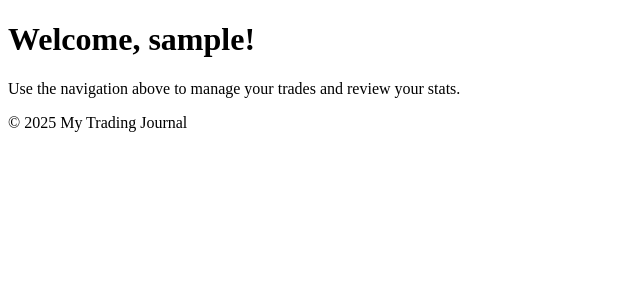
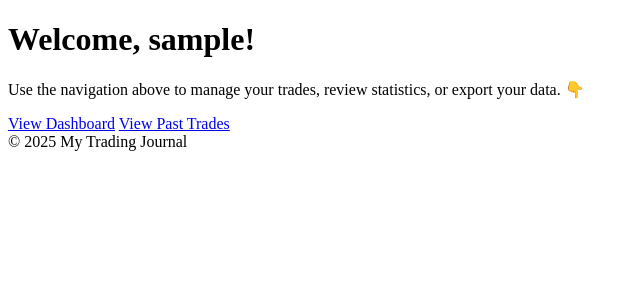
Before and after one commit to BeamingMonkey/option-journal-, a Flask app: page / in a window 1280 px wide. Shown: the part 44-344 px from the top of the page, without its empty margins (0-640 px from the left). Run offline with Flask 2, Linux system fonts and the light colour scheme; the visitor is signed in with stand-in values (Sample User, id 1); some libraries are stand-ins or nearby versions.

Commit message:
Update index.html

```diff
--- a/templates/index.html
+++ b/templates/index.html
@@ -3,6 +3,12 @@
 {% block title %}Home - My Trading Journal{% endblock %}
 
 {% block content %}
-<h1 class="text-3xl font-bold">Welcome, {{ username }}!</h1>
-<p class="mt-3">Use the navigation above to manage your trades and review your stats.</p>
+<div class="bg-white rounded-xl p-8 shadow-lg max-w-md w-full text-center">
+  <h1 class="text-3xl font-bold">Welcome, {{ username }}!</h1>
+  <p class="mt-3 text-gray-600">Use the navigation above to manage your trades, review statistics, or export your data. 👇</p>
+  <div class="mt-4 space-x-3">
+    <a href="{{ url_for('dashboard') }}" class="bg-blue-600 hover:bg-blue-700 text-white rounded px-4 py-2">View Dashboard</a>
+    <a href="{{ url_for('past_trades') }}" class="bg-gray-600 hover:bg-gray-700 text-white rounded px-4 py-2">View Past Trades</a>
+  </div>
+</div>
 {% endblock %}
```
